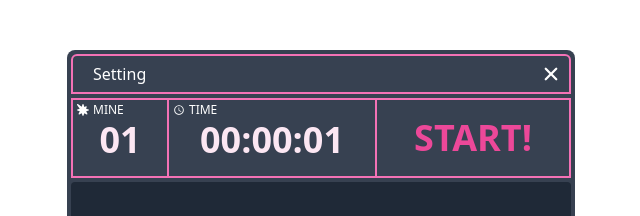
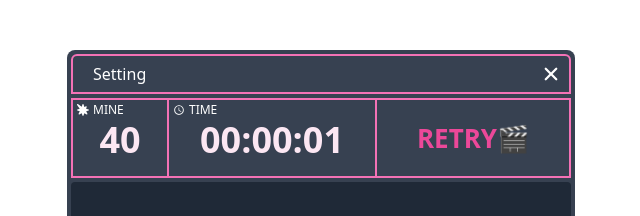
Before and after one commit to rangggu/minesweeper, a React (Vite) app: page / in a window 1280 px wide. Shown: the top 216 px of the page, without its empty margins (319-959 px from the left). Built offline with nearby package versions, Linux system fonts and the light colour scheme.

Commit message:
Feat : 남은 지뢰 개수 및  다시하기 버튼 구현

```diff
--- a/src/components/Indicator/Indicator.tsx
+++ b/src/components/Indicator/Indicator.tsx
@@ -1,7 +1,30 @@
 import { FaBurst } from "react-icons/fa6"
 import { IoMdTime } from "react-icons/io"
+import { useAppDispatch, useAppSelector } from "../../hooks/redux"
+import { padSingleDigit } from "../../utils/utils"
+import { STATUS } from "../../types/constants"
+import { reloadBoard } from "../../store/slices/control"
 
 export default function Indicator() {
+  const flagCount = useAppSelector((state) => state.control.flagCount)
+  const mineCount = useAppSelector((state) => state.control.mineCount)
+  const status = useAppSelector((state) => state.control.status)
+  const dispatch = useAppDispatch()
+
+  const getStatusText = (status: STATUS) => {
+    switch (status) {
+      case STATUS.READY:
+      case STATUS.RUN:
+      case STATUS.SUCCESS:
+        return "RETRY🎬"
+
+      case STATUS.GAMEOVER:
+        return "GAMEOVER😂"
+    }
+  }
+
+  console.log(status)
+
   return (
     <div className="flex items-center h-20 w-full border-2 border-pink-400">
       <div className="flex flex-col w-24 h-full p-1 border-r-2 border-pink-400">
@@ -9,7 +32,11 @@ export default function Indicator() {
           <FaBurst className="w-3 h-3" />
           <span className="text-xs leading-none">MINE</span>
         </div>
-        <span className="text-4xl text-center mt-1.5 my-auto leading-none font-bold text-pink-100">01</span>
+        <span // 남은 지뢰 개수
+          className="text-4xl text-center mt-1.5 my-auto leading-none font-bold text-pink-100"
+        >
+          {padSingleDigit(mineCount - flagCount)}
+        </span>
       </div>
       <div className="flex flex-col w-52 h-full p-1 border-r-2 border-pink-400">
         <div className="flex items-center gap-1 text-white">
@@ -18,8 +45,13 @@ export default function Indicator() {
         </div>
         <span className="text-4xl text-center mt-1.5 my-auto leading-none font-bold text-pink-100">00:00:01</span>
       </div>
-      <button className="flex items-center justify-center w-48 h-full p-1 text-4xl text-pink-500 font-bold hover:bg-white hover:bg-opacity-10">
-        START!
+      <button
+        onClick={() => {
+          dispatch(reloadBoard())
+        }}
+        className="flex items-center justify-center w-48 h-full p-1 text-[26px] text-pink-500 font-bold hover:bg-white hover:bg-opacity-10"
+      >
+        {getStatusText(status)}
       </button>
     </div>
   )
--- a/src/store/slices/control/index.ts
+++ b/src/store/slices/control/index.ts
@@ -45,6 +45,9 @@ export const controlSlice = createSlice({
           state.board = board
           state.mines = mines
         }
+
+        //RUN
+        state.status = STATUS.RUN
       }
 
       if (
@@ -54,9 +57,6 @@ export const controlSlice = createSlice({
       ) {
         return
       }
-
-      // RUN
-      state.status = STATUS.RUN
 
       // 지뢰 클릭
       if (cellState === CELL_STATE.MINE) {
@@ -91,10 +91,12 @@ export const controlSlice = createSlice({
       // 깃발 꽂기 (지뢰 o)
       if (cellState === CELL_STATE.MINE) {
         state.board[row][col] = CELL_STATE.FLAGGED_MINE
+        state.flagCount++
       }
       // 깃발 꽂기 (지뢰 x)
       else if (cellState === CELL_STATE.NUMBER || cellState === CELL_STATE.EMPTY) {
         state.board[row][col] = CELL_STATE.FLAGGED_NON_MINE
+        state.flagCount++
       }
       // 깃발 제거
       else if (cellState === CELL_STATE.FLAGGED_MINE || cellState === CELL_STATE.FLAGGED_NON_MINE) {
@@ -120,9 +122,18 @@ export const controlSlice = createSlice({
         }),
       )
     },
+
+    reloadBoard(state) {
+      const { board, mines } = initialArray(state.width, state.height, state.mineCount)
+      state.board = board
+      state.mines = mines
+      state.status = STATUS.READY
+      state.flagCount = 0
+      state.mineCount = state.mineCount
+    },
   },
 })
 
-export const { leftClickCell, rightClickCell, openAllCell } = controlSlice.actions
+export const { leftClickCell, rightClickCell, openAllCell, reloadBoard } = controlSlice.actions
 
 export default controlSlice.reducer
--- a/src/utils/utils.ts
+++ b/src/utils/utils.ts
@@ -5,12 +5,12 @@ export const cn = (...inputs: ClassValue[]) => {
   return twMerge(clsx(inputs))
 }
 
-// @Note : 배열 생성 함수
+// @NOTE : 배열 생성 함수
 export const createArray = (length: number, value: any) => {
   return Array(length).fill(value)
 }
 
-// @Note : 2D 배열 생성 함수
+// @NOTE : 2D 배열 생성 함수
 export const createArray2D = (width: number, height: number, initialValue: any): any[][] => {
   const array: any[][] = []
   for (let i = 0; i < height; i++) {
@@ -19,7 +19,7 @@ export const createArray2D = (width: number, height: number, initialValue: any):
   return array
 }
 
-// @Note : 한 셀의 크기 계산 함수
+// @NOTE : 한 셀의 크기 계산 함수
 export const calculateCellSize = (
   containerWidth: number,
   containerHeight: number,
@@ -31,3 +31,8 @@ export const calculateCellSize = (
 
   return Math.floor(Math.min(maxCellWidth, maxCellHeight))
 }
+
+// @NOTE : 한 자리 숫자일 경우 앞에 0을 추가하고 반환
+export const padSingleDigit = (num: number): string => {
+  return num < 10 ? `0${num}` : `${num}`
+}
```
Also changed, not shown: src/store/slices/control/helpers.ts (deleted).
